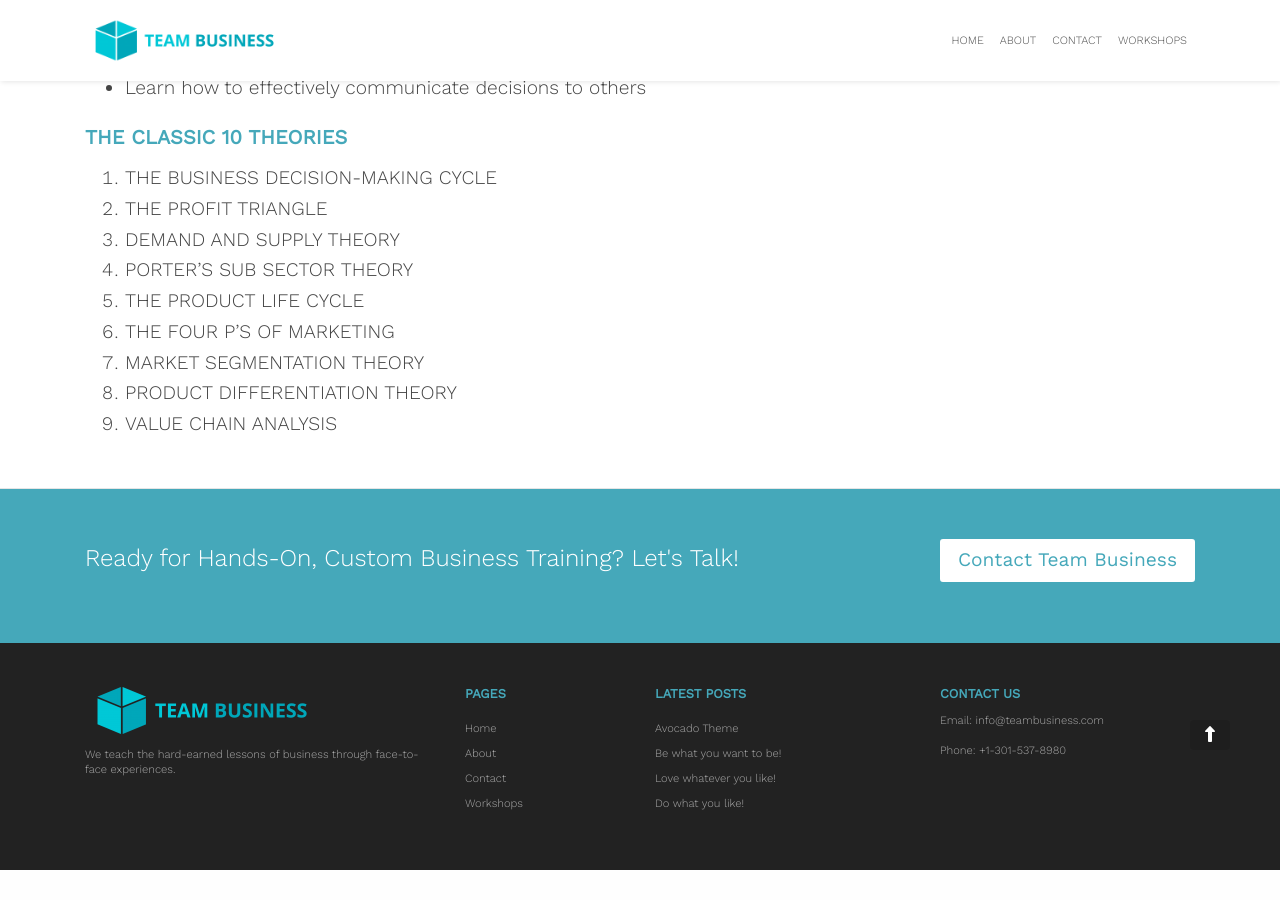
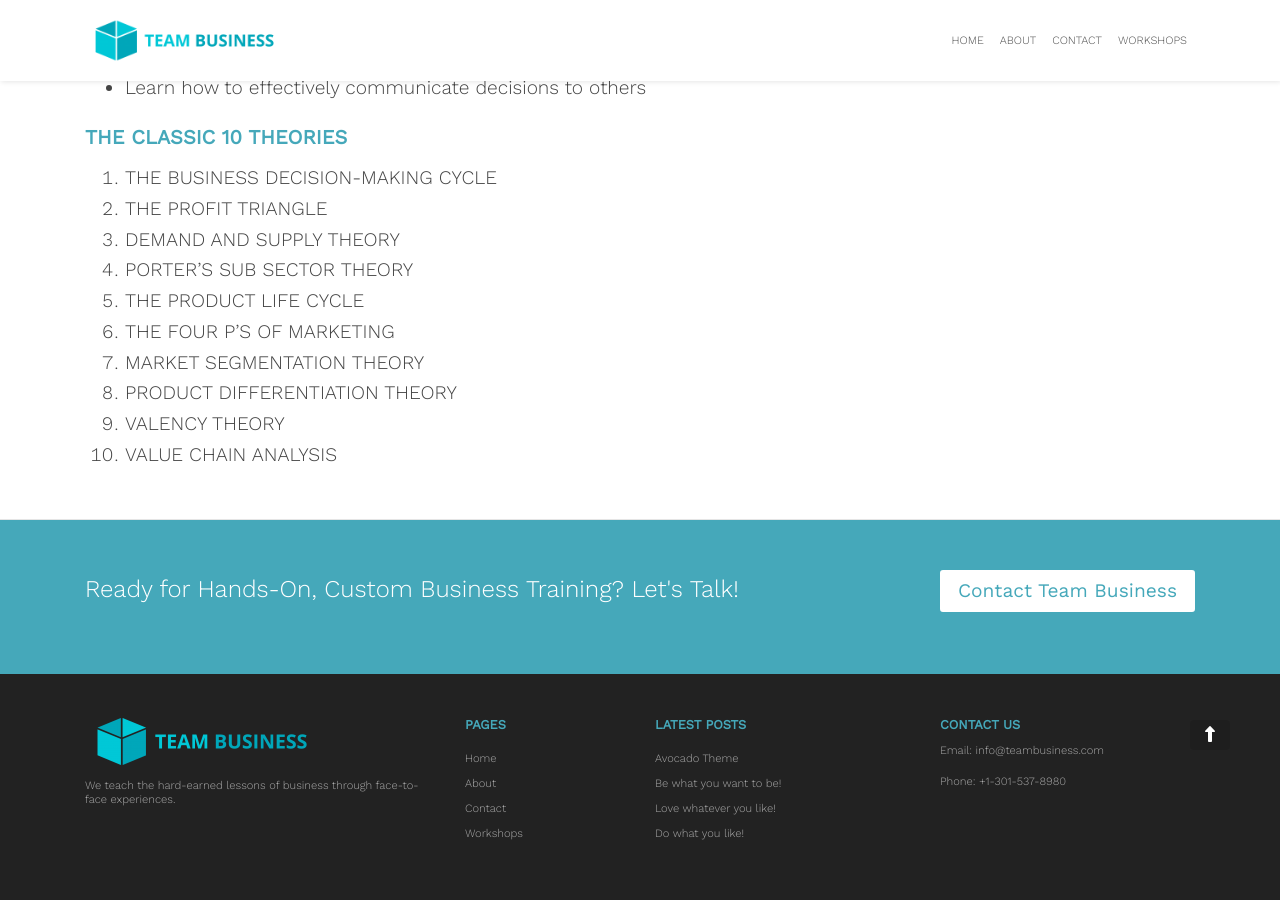
Before and after one commit to zac-heisey/team-business, a Jekyll site: the page built from _pages/strategy-workshop-mba-in-a-day.md, in a window 1280 px wide and 900 px high, scrolled down 1889 px. Built offline with Jekyll 4.4.1, drawn with Linux system fonts in a browser that asks for light colours; nearby versions of some CDN libraries; before the commit the page ends 2759 px from its top, so only the background shows below that.

Commit message:
Update from Forestry.io Lara Azzam updated _pages/strategy-workshop-mba-in-a-day.md

```diff
--- a/_pages/strategy-workshop-mba-in-a-day.md
+++ b/_pages/strategy-workshop-mba-in-a-day.md
@@ -43,12 +43,13 @@ Finally, participants are better prepared to use the tools to explain their deci
 
 ### The Classic 10 Theories
 
-1. THE BUSINESS DECISION-MAKING CYCLE
-2. THE PROFIT TRIANGLE
-3. DEMAND AND SUPPLY THEORY
-4. PORTER'S SUB SECTOR THEORY
-5. THE PRODUCT LIFE CYCLE
-6. THE FOUR P'S OF MARKETING
-7. MARKET SEGMENTATION THEORY
-8. PRODUCT DIFFERENTIATION THEORY
-9. VALUE CHAIN ANALYSIS
+ 1. THE BUSINESS DECISION-MAKING CYCLE
+ 2. THE PROFIT TRIANGLE
+ 3. DEMAND AND SUPPLY THEORY
+ 4. PORTER'S SUB SECTOR THEORY
+ 5. THE PRODUCT LIFE CYCLE
+ 6. THE FOUR P'S OF MARKETING
+ 7. MARKET SEGMENTATION THEORY
+ 8. PRODUCT DIFFERENTIATION THEORY
+ 9. VALENCY THEORY
+10. VALUE CHAIN ANALYSIS
```
